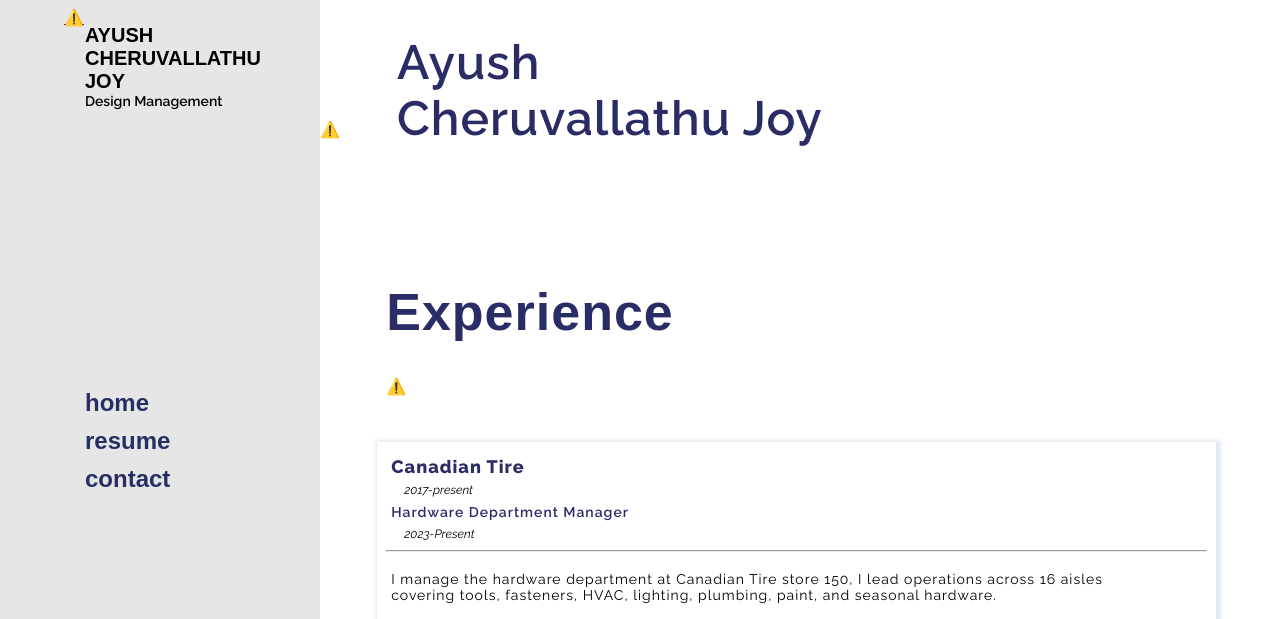
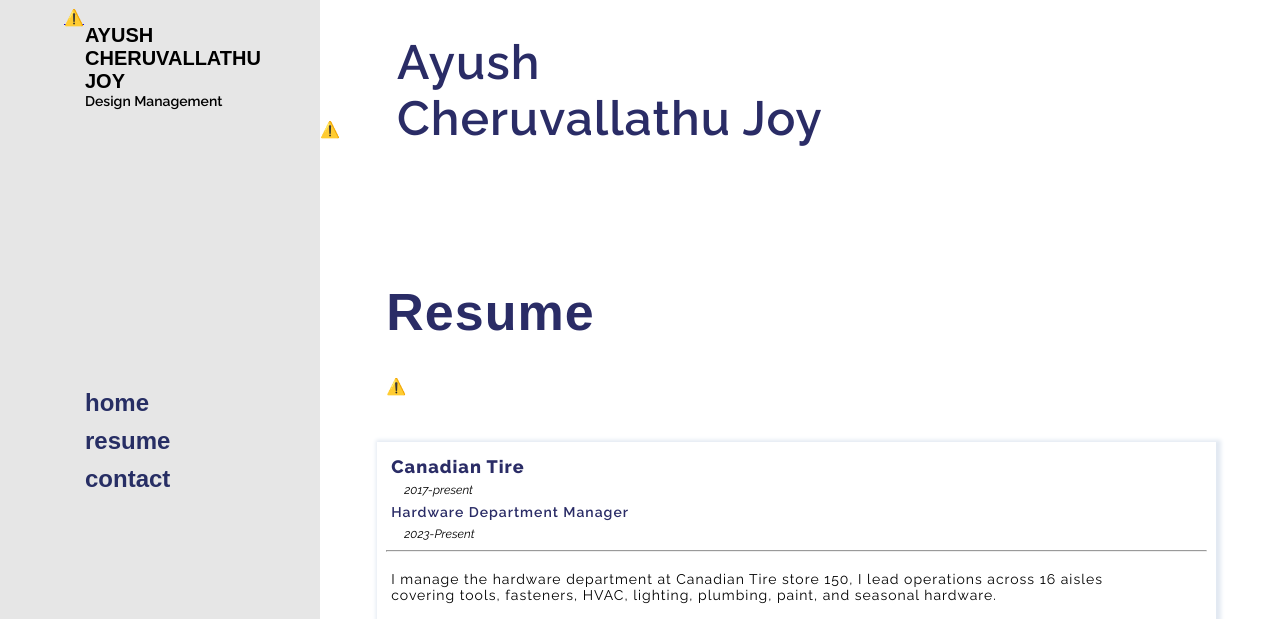
Before and after one commit to AyushCJoy/ayush.github.io, a plain HTML site: page about.html in a window 1280 px wide. Shown: the top 619 px of the page. Drawn offline with nearby package versions, Linux system fonts and the light colour scheme; no server answers.

Commit message:
Update about.html

```diff
--- a/about.html
+++ b/about.html
@@ -70,11 +70,10 @@
 
       <div class="about">
         <p1>Ayush Cheruvallathu Joy</p1>
-
       </div>
 
       <div id="resume" class="resume">
-        <h1>Experience</h1>
+        <h1>Resume</h1>
 
         <div class="animdelta">
           <script src="https://unpkg.com/@lottiefiles/lottie-player@latest/dist/lottie-player.js"></script>
```
